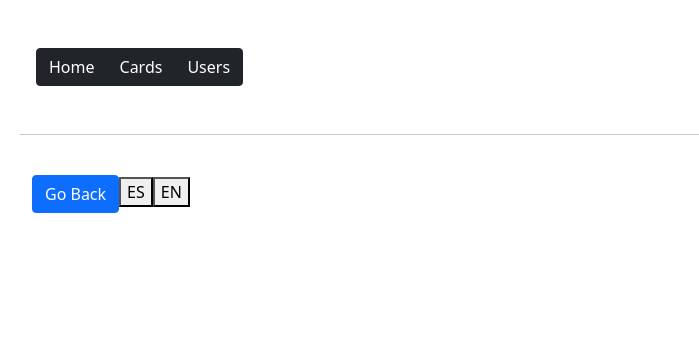
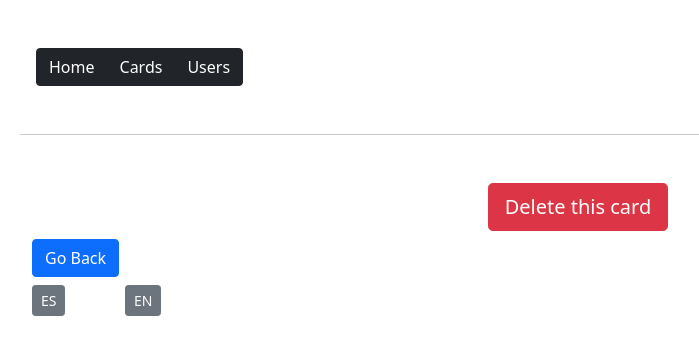
Before and after one commit to javizzyv/ygo-card-search, a React (Create React App) app in the folder ygo-card-search/: page /listAll/1 in a window 1280 px wide. Shown: the top 354 px of the page, without its empty margins (62-761 px from the left). Built offline with nearby package versions, Linux system fonts and the light colour scheme; no server answers.

Commit message:
Start testing add one and delete one on frontend

```diff
--- a/ygo-card-search/package.json
+++ b/ygo-card-search/package.json
@@ -51,7 +51,7 @@
     "correct": "prettier --write './**/*.{js,jsx,ts,tsx,css,md,json}' --config ./.prettierrc && eslint .",
     "dev": "nodemon express/server.js"
   },
-  "proxy": "http://localhost:5000",
+  "proxy": "http://127.0.0.1:5000/",
   "eslintConfig": {
     "extends": [
       "react-app",
--- a/ygo-card-search/src/components/Card.tsx
+++ b/ygo-card-search/src/components/Card.tsx
@@ -15,9 +15,10 @@ interface Props {
 }
 
 export default function Card({ card, children }: Props) {
-  const [t, i18n] = useTranslation('global');
+  const [t] = useTranslation('global');
 
   return (
+    <div className="container">
       <li className="list-group-item" key={card._id}>
         <div className="container">
           <div className="row my-1">
@@ -26,12 +27,12 @@ export default function Card({ card, children }: Props) {
                 <img src="" className="w-25" alt="cardImage"></img>
               </div>
               <div className="col">
-              <div className="row">
+                <div className="row my-1">
                   <Link to={`/listAll/${card._id}`}>
                     {t('card.name')}: {card.name}
                   </Link>
                 </div>
-              <div className="row">
+                <div className="row my-1">
                   {t('card.type')}: {card.type}
                 </div>
 
@@ -41,7 +42,7 @@ export default function Card({ card, children }: Props) {
 
                               {checkDef(card)} */}
 
-              <div className="row">
+                <div className="row my-1">
                   <a className="btn btn-primary" href={`https://db.ygoprodeck.com/card/?search=${card.name}`} role="button">
                     {t('card.more-info')}
                   </a>
@@ -51,9 +52,8 @@ export default function Card({ card, children }: Props) {
           </div>
         </div>
         <span>{children}</span>
-      <button onClick={() => i18n.changeLanguage('es')}>ES</button>
-      <button onClick={() => i18n.changeLanguage('en')}>EN</button>
       </li>
+    </div>
   );
 }
 
--- a/ygo-card-search/src/features/searchBar/allCards/AllCards.tsx
+++ b/ygo-card-search/src/features/searchBar/allCards/AllCards.tsx
@@ -2,6 +2,7 @@ import React from 'react';
 import { RootStateOrAny, useSelector } from 'react-redux';
 import Card from '../../../components/Card';
 import { selectFilteredAllCards } from './allCardsSlice';
+import { useTranslation } from 'react-i18next';
 
 interface Card {
   _id: number;
@@ -12,6 +13,7 @@ interface Card {
 const AllCards = () => {
   const allCards: Card[] = useSelector(selectFilteredAllCards);
   const { isLoading } = useSelector((state: RootStateOrAny) => state.allCards);
+  const [t, i18n] = useTranslation('global');
 
   if (isLoading) {
     return <h1>Loading...</h1>;
@@ -20,11 +22,34 @@ const AllCards = () => {
   return (
     <div className="container">
       <h1>All cards:</h1>
+
       {allCards.map((card) => (
         <Card card={card} key={card._id}>
           Placeholder
         </Card>
       ))}
+
+      <div className="row">
+        <div className="col text-center">
+          <a className="btn btn-success my-2 btn-lg" href={``} role="button">
+            {t('card.add')}
+          </a>
+        </div>
+      </div>
+
+      <div className="row">
+        <div className="col-1">
+          <button type="button" className="btn btn-secondary btn-sm my-2" onClick={() => i18n.changeLanguage('es')}>
+            ES
+          </button>
+        </div>
+
+        <div className="col-1">
+          <button type="button" className="btn btn-secondary btn-sm my-2" onClick={() => i18n.changeLanguage('en')}>
+            EN
+          </button>
+        </div>
+      </div>
     </div>
   );
 };
--- a/ygo-card-search/src/routes/CardRoute.jsx
+++ b/ygo-card-search/src/routes/CardRoute.jsx
@@ -49,11 +49,34 @@ const CardRoute = () => {
         <div className="row">
           <p>{card.desc}</p>
         </div>
+
+        <div className="row">
+          <div className="col text-center">
+            <a href="/listAll" role="button">
+              <button className="btn btn-danger my-2 btn-lg" onClick={() => fetch(`/api/cards/${_id}/delete`)}>
+                {t('card.delete')}
+              </button>
+            </a>
+          </div>
+        </div>
+
         <a className="btn btn-primary" href="/listAll" role="button">
           {t('card.back')}
         </a>
-        <button onClick={() => i18n.changeLanguage('es')}>ES</button>
-        <button onClick={() => i18n.changeLanguage('en')}>EN</button>
+
+        <div className="row">
+          <div className="col-1">
+            <button type="button" className="btn btn-secondary btn-sm my-2" onClick={() => i18n.changeLanguage('es')}>
+              ES
+            </button>
+          </div>
+
+          <div className="col-1">
+            <button type="button" className="btn btn-secondary btn-sm my-2" onClick={() => i18n.changeLanguage('en')}>
+              EN
+            </button>
+          </div>
+        </div>
       </div>
     </div>
   );
--- a/ygo-card-search/src/translations/en/global.json
+++ b/ygo-card-search/src/translations/en/global.json
@@ -3,6 +3,8 @@
     "name": "Name",
     "type": "Type",
     "more-info": "More Info",
-    "back": "Go Back"
+    "back": "Go Back",
+    "delete": "Delete this card",
+    "add": "Add one card"
   }
 }
--- a/ygo-card-search/src/translations/es/global.json
+++ b/ygo-card-search/src/translations/es/global.json
@@ -3,6 +3,8 @@
     "name": "Nombre",
     "type": "Tipo",
     "more-info": "Más Información",
-    "back": "Volver"
+    "back": "Volver",
+    "delete": "Eliminar esta carta",
+    "add": "Añade una carta"
   }
 }
```
Lines whose indentation alone changed are shown as unchanged.
